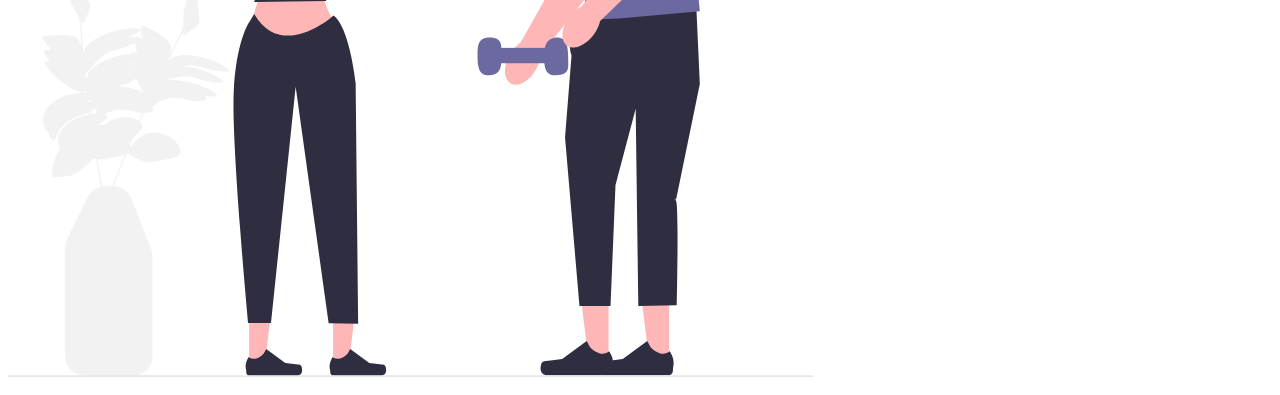
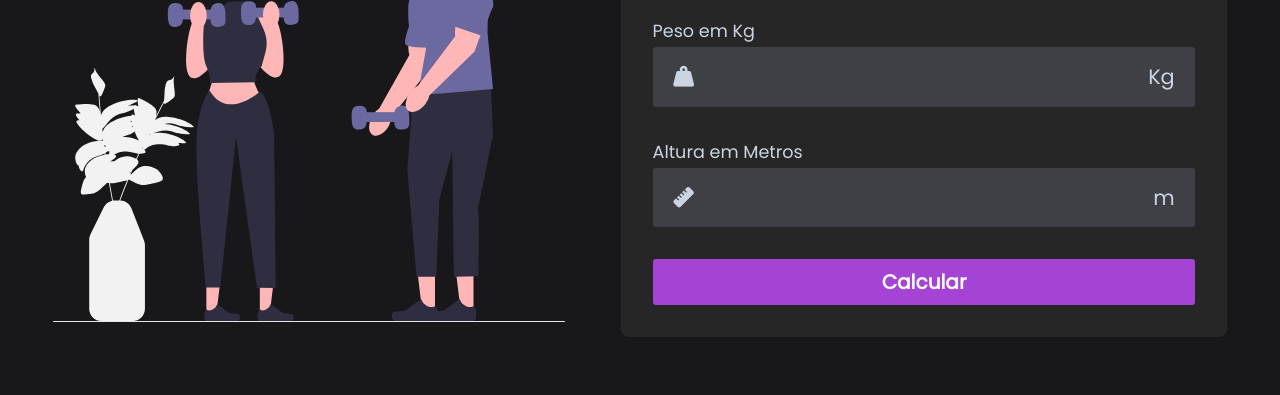
Before and after one commit to KiraMk/Calculadora-IMC, a plain HTML site: page index.html in a window 1280 px wide. Shown: the part 282-677 px from the top of the page. Drawn offline with Linux system fonts and the light colour scheme.

Commit message:
Update index.html

```diff
--- a/index.html
+++ b/index.html
@@ -6,7 +6,7 @@
 
     <link rel="stylesheet" href="https://cdnjs.cloudflare.com/ajax/libs/font-awesome/6.6.0/css/all.min.css" integrity="sha512-Kc323vGBEqzTmouAECnVceyQqyqdsSiqLQISBL29aUW4U/M7pSPA/gEUZQqv1cwx4OnYxTxve5UMg5GT6L4JJg==" crossorigin="anonymous" referrerpolicy="no-referrer" />
 
-    <link rel="stylesheet" href="Calculadora de IMC/assets/images/ilustration.svg">
+    <link rel="stylesheet" href="Calculadora de IMC/assets/css/style.css">
 
     <title>Calculadora De IMC</title>
 </head>
```
